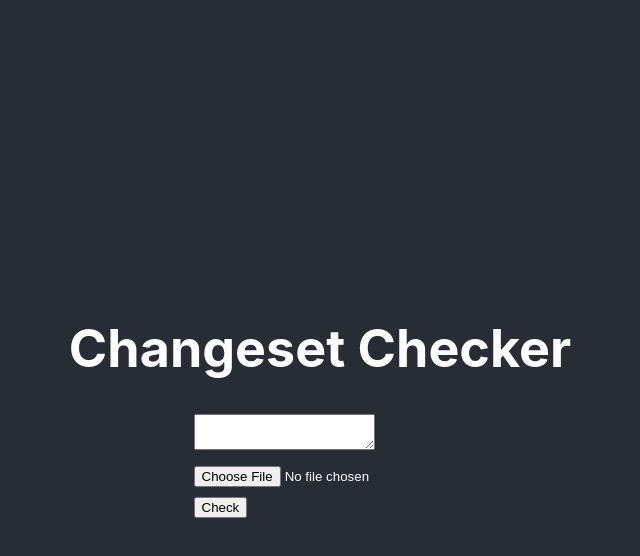
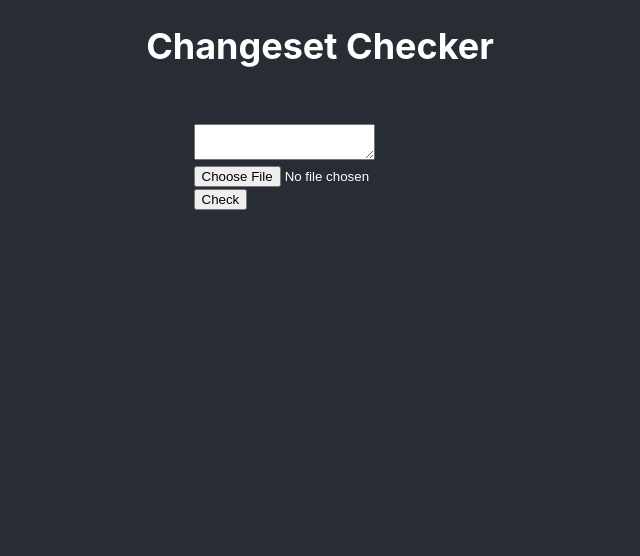
Before and after one commit to iamsomraj/Changeset-Checker-App, a React (Create React App) app: page / in a window 1280 px wide. Shown: the top 556 px of the page, without its empty margins (320-960 px from the left). Built offline with nearby package versions, Linux system fonts and the light colour scheme.

Commit message:
UPDATE: style

```diff
--- a/src/App.css
+++ b/src/App.css
@@ -19,8 +19,7 @@
   display: flex;
   flex-direction: column;
   align-items: center;
-  justify-content: center;
-  font-size: calc(10px + 2vmin);
+  font-size: calc(10px + 1vmin);
   color: white;
 }
 
--- a/src/App.tsx
+++ b/src/App.tsx
@@ -126,7 +126,7 @@ export default function App() {
   return (
     <div className="App-header">
       <h1>Changeset Checker</h1>
-      <form onSubmit={onSubmit}>
+      <form onSubmit={onSubmit} style={{ margin: "2rem" }}>
         <div>
           <textarea
             value={searchQuery}
```
